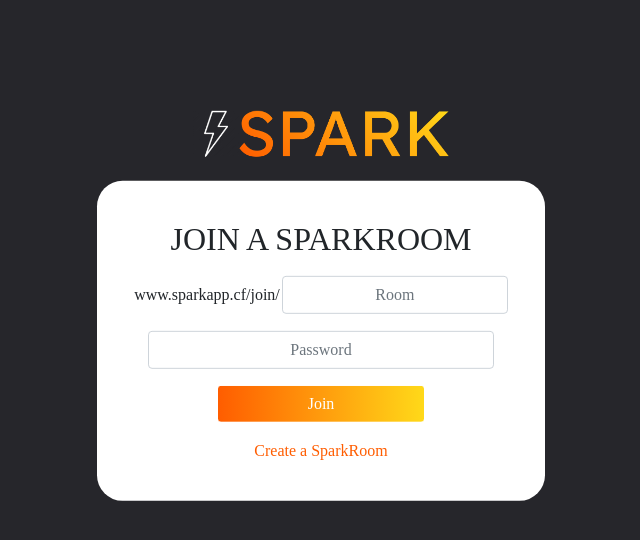
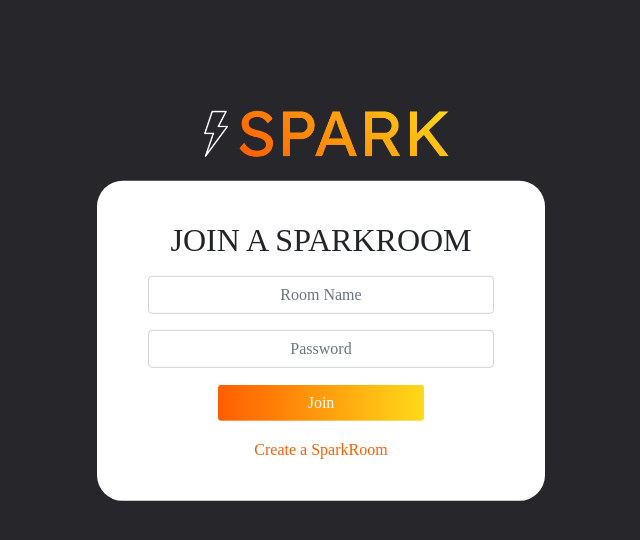
Before and after one commit to RGBHack/Spark, a Flask app: page /join in a window 1280 px wide. Shown: the top 540 px of the page, without its empty margins (319-959 px from the left). Run offline with Flask 2, Linux system fonts and the light colour scheme; some libraries are stand-ins or nearby versions; some web fonts are replaced.

Commit message:
fixed join page

```diff
--- a/server/src/templates/create.html
+++ b/server/src/templates/create.html
@@ -24,7 +24,7 @@
           <!-- Login Form -->
           <form id="formEE">
             <input type="text" id="name" name="name"
-                      placeholder="Room" class="form-control" style="margin:0 auto;">
+                      placeholder="Room Name" class="form-control" style="margin:0 auto;">
             <input type="password" id="password" name="password" placeholder="Password" class="form-control">
             <input class="btn btn-primary loginbtn" type="submit" style="margin-bottom:2vh" value="Create">
           </form>
--- a/server/src/templates/join.html
+++ b/server/src/templates/join.html
@@ -24,15 +24,8 @@
 
           <!-- Login Form -->
           <form id="formEE">
-            <div class="row" id="loginForm">
-              <table style="vertical-align: center; text-align: center; margin: 0 auto;">
-                <tr>
-                  <td style="vertical-align: middle;">www.sparkapp.cf/join/</td>
-                  <td style="vertical-align: middle;" variant="label-hidden"><input type="text" id="name" name="name"
-                      placeholder="Room" class="form-control" style="margin:0 auto;" value="{{ name }}"></td>
-                </tr>
-              </table>
-            </div>
+            <input type="text" id="name" name="name"
+                      placeholder="Room Name" class="form-control" style="margin:0 auto;" value="{{ name }}">
             <input type="password" id="password" name="password" placeholder="Password" class="form-control"
               value="{{ password }}">
             <input class="btn btn-primary loginbtn" type="submit" style="margin-bottom:2vh" value="Join">
```
